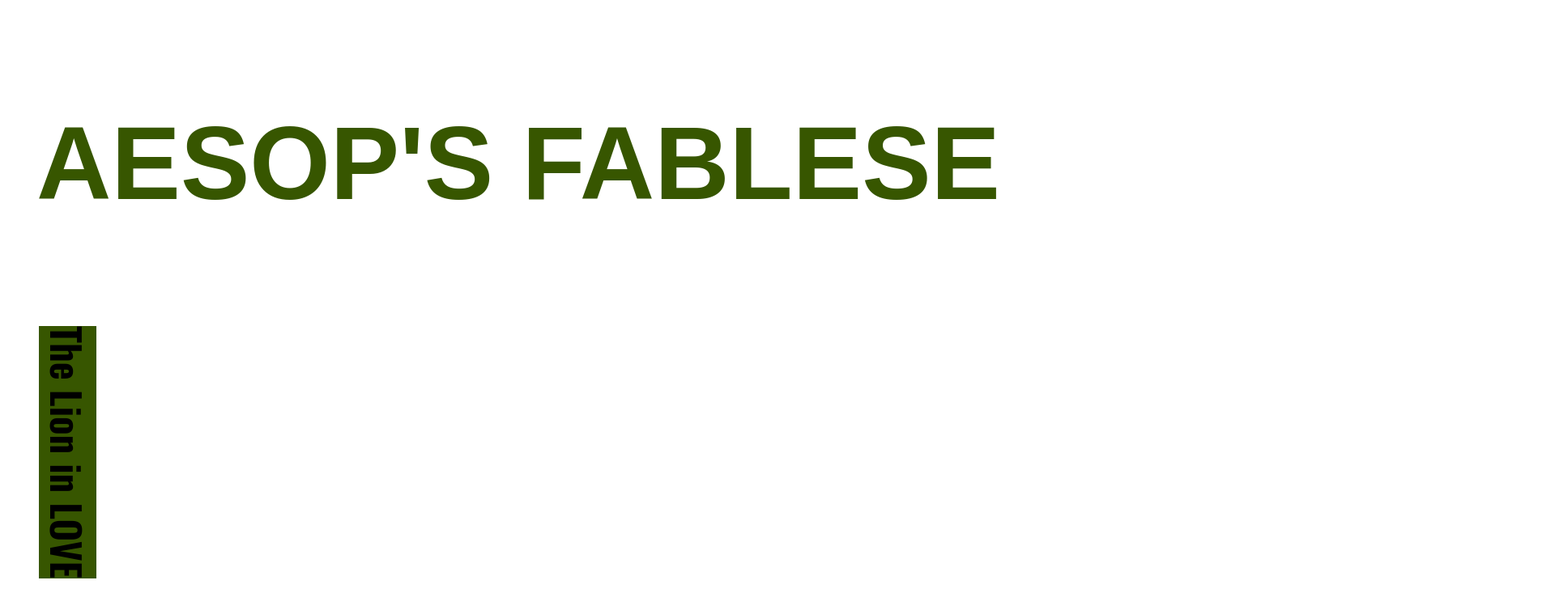
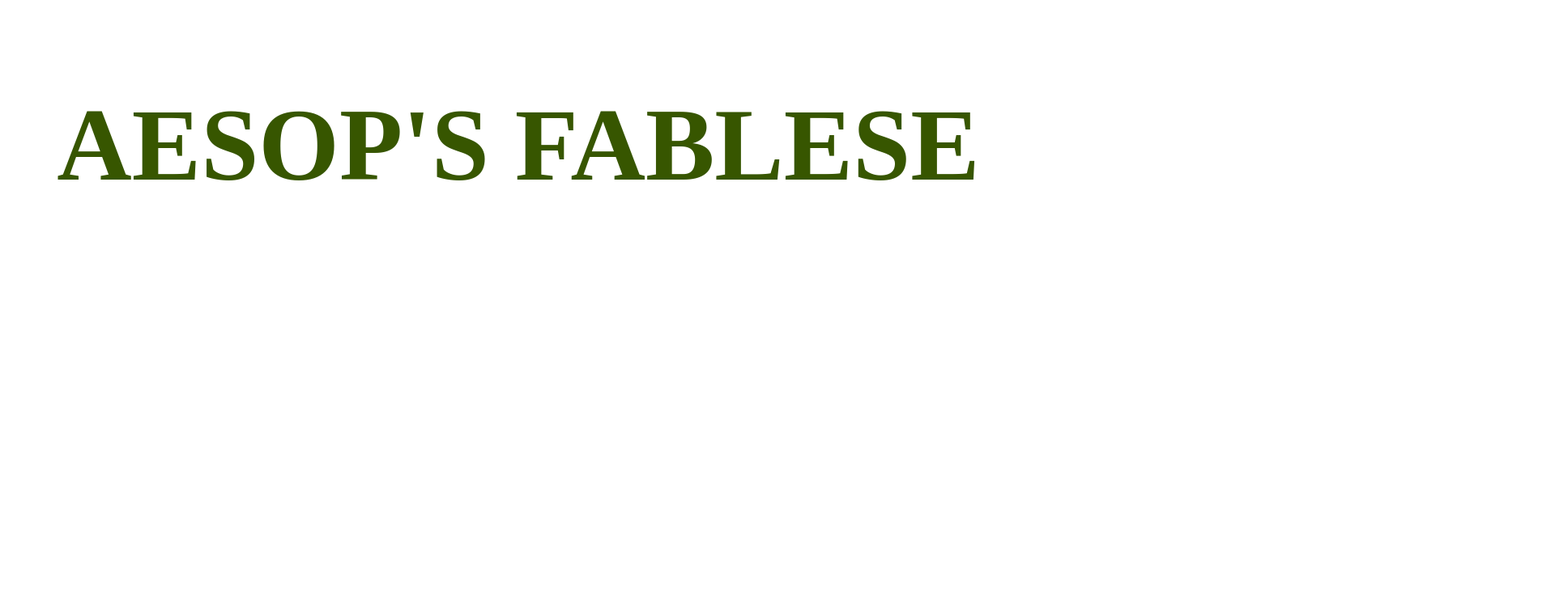
Before and after one commit to Albaneslg/D3-2020_introductiongithub, a plain HTML site: page index.html in a window 1280 px wide. Shown: the top 754 px of the page at 81% size, 1920 px wide, since content can reach past the window. Drawn offline with nearby package versions, Linux system fonts and the light colour scheme.

Commit message:
typo
typo

```diff
--- a/css/typo.css
+++ b/css/typo.css
@@ -1,7 +1,13 @@
 @import url('https://fonts.googleapis.com/css2?family=Alfa+Slab+One&family=Open+Sans&family=Oswald:wght@600&display=swap');
+<style>
+@import url('https://fonts.googleapis.com/css2?family=Open+Sans+Condensed:ital,wght@1,300&display=swap');
+</style>
+@import url('https://fonts.googleapis.com/css2?family=Indie+Flower&family=Open+Sans+Condensed:ital,wght@1,300&display=swap');
+</style>
 
 
 h1 {
+  justify-content: center;
   font-size: 4em;
   font-weight: bold;
   margin-top: 1em;
@@ -11,25 +17,24 @@ h1 {
 }
 
 #section_01 h1 {
+  justify-content: center;
   color: rgb(55, 86, 0);
   font-size: 8em;
 }
 
-h2 {
-  font-size: 3em;
-  margin-top: 0.75em;
-  margin-bottom: 0.75em;
-  font-family: 'Oswald', sans-serif;
-  font-weight: 700;
+p {
+  color: white;
+  font-family: 'Indie Flower', cursive;
+  text-align: justify;
+  text-align: inter-character;
+  padding: 8em;
 }
 
 h2 {
-  background: rgb(55, 86, 0);
-  display: flex;
-   justify-content: space-around
+  color: white;
+  font-size: 3em;
+  margin-top: 0,5em;
+  margin-bottom: 0.75em;
+  font-family: 'Roboto', sans-serif;
+  font-weight: 700;
 }
-
-p {
-  margin-bottom: 1em;
-  font-family: 'Open Sans', sans-serif;
-}
```
